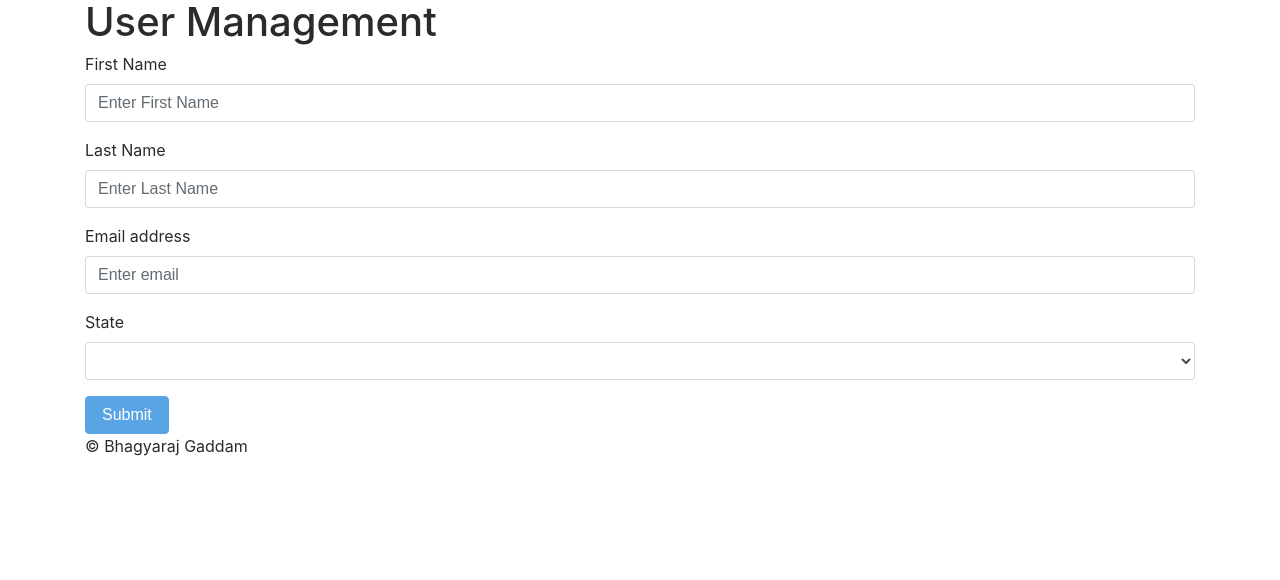
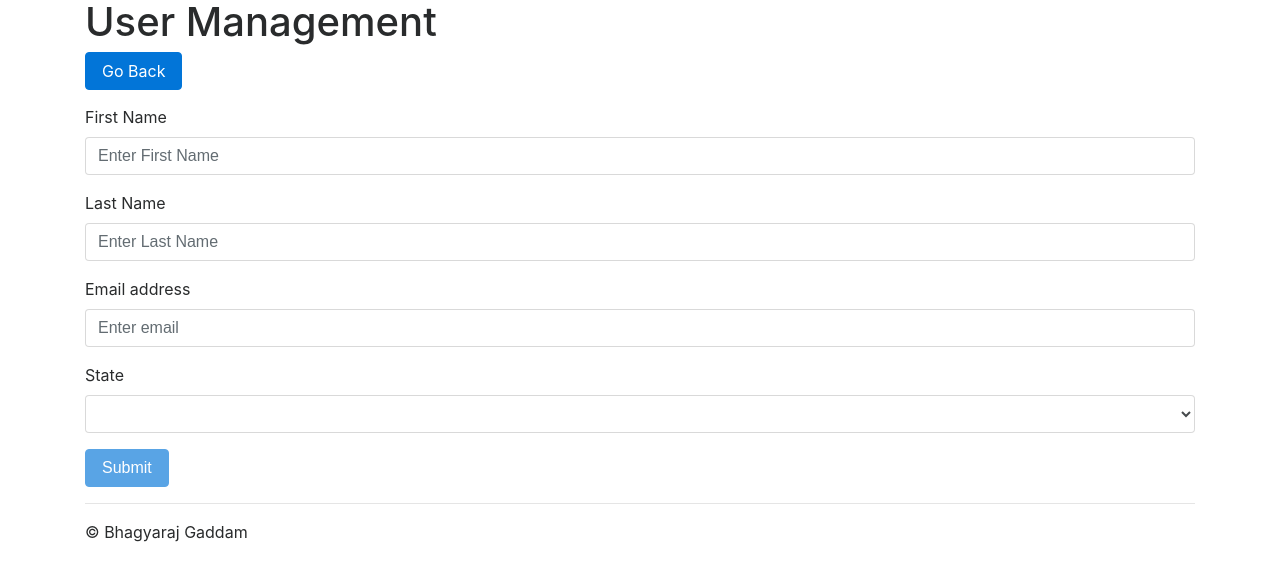
Before and after one commit to bhagyarajg/user-crud, an Angular app: page /add-user in a window 1280 px wide. Shown: the top 580 px of the page. Built offline with nearby package versions, Linux system fonts and the light colour scheme.

Commit message:
feat: Add back button and some srtyles

```diff
--- a/src/app/add-user/add-user.component.html
+++ b/src/app/add-user/add-user.component.html
@@ -1,3 +1,4 @@
+<a [routerLink]="['/users']" class="btn btn-primary bottom-margin">Go Back</a>
 <form name="userForm" novalidate (ngSubmit)="addUser()" #userForm="ngForm">
     <div class="form-group">
         <label for="userFirstName">First  Name</label>
--- a/src/app/app.component.html
+++ b/src/app/app.component.html
@@ -3,6 +3,7 @@
         <h1> User Management</h1>
     </header>
     <router-outlet></router-outlet>
+    <hr/>
     <footer>
         &copy; Bhagyaraj Gaddam
     </footer>
--- a/src/app/user-details/user-details.component.html
+++ b/src/app/user-details/user-details.component.html
@@ -1,4 +1,31 @@
-<a [routerLink]="['/users']" class="btn btn-primary">Go Back</a>
+<a [routerLink]="['/users']" class="btn btn-primary bottom-margin">Go Back</a>
 <p>
-    user-details works! {{user}}
+    user-details !<br> {{user}}
 </p>
+<!--<div class="row">
+    <div class="col-md-6">
+        <img [src]="user.profilePic" width="300" height="300">
+    </div>
+    <div class="col-md-6">
+        <table class="table">
+            <thead>
+                <tr>
+
+                    <th scope="col">First Name</th>
+                    <th scope="col">Last Name</th>
+                    <th scope="col">Email</th>
+                    <th scope="col">State</th>
+                </tr>
+            </thead>
+            <tbody>
+                <tr>
+
+                    <td>{{user.firstName}}</td>
+                    <td>{{user.lastName}}</td>
+                    <td>{{user.email}}</td>
+                    <td>{{user.address.state}}</td>
+                </tr>
+            </tbody>
+        </table>
+    </div>
+</div>-->
--- a/src/app/user-list-component/user-list-component.component.css
+++ b/src/app/user-list-component/user-list-component.component.css
@@ -1,3 +1,3 @@
-.profilepic{
-    border-radius: 50%
+.profilepic {
+    border-radius: 50%;
 }
--- a/src/app/user-list-component/user-list-component.component.html
+++ b/src/app/user-list-component/user-list-component.component.html
@@ -1,5 +1,5 @@
 <!--<button (click) = getUserById()>Get User by Id</button>-->
-<a [routerLink]="['/add-user']" class="btn btn-primary">Add User</a>
+<a [routerLink]="['/add-user']" class="btn btn-primary bottom-margin">Add User</a>
 
 <table class="table">
     <thead>
@@ -8,13 +8,13 @@
             <th scope="col">First Name</th>
             <th scope="col">Last Name</th>
             <th scope="col">Email</th>
-            <th scope="col">City</th>
+            <th scope="col">State</th>
         </tr>
     </thead>
     <tbody>
         <tr *ngFor="let user of users">
             <td>
-                <a [routerLink]="['/users',user.id]"><img [src]="user.profilePic" width="50" height="50" class="profilepic"></a>
+                <a [routerLink]="['/users',user.id]"><img [src]="user.profilePic" width="50" height="50" class="profilepic" alt="profilepic"></a>
             </td>
             <td>{{user.firstName}}</td>
             <td>{{user.lastName}}</td>
--- a/src/styles.css
+++ b/src/styles.css
@@ -1 +1,5 @@
 /* You can add global styles to this file, and also import other style files */
+
+.bottom-margin {
+    margin-bottom: 15px;
+}
```
Lines whose indentation alone changed are shown as unchanged.
